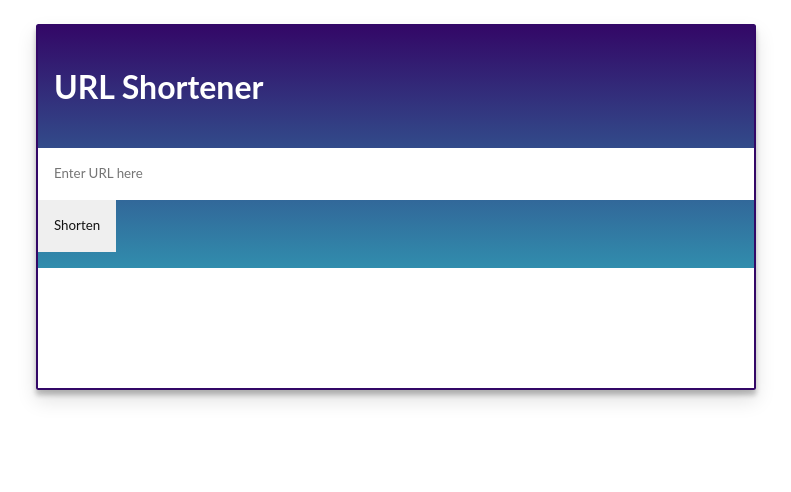
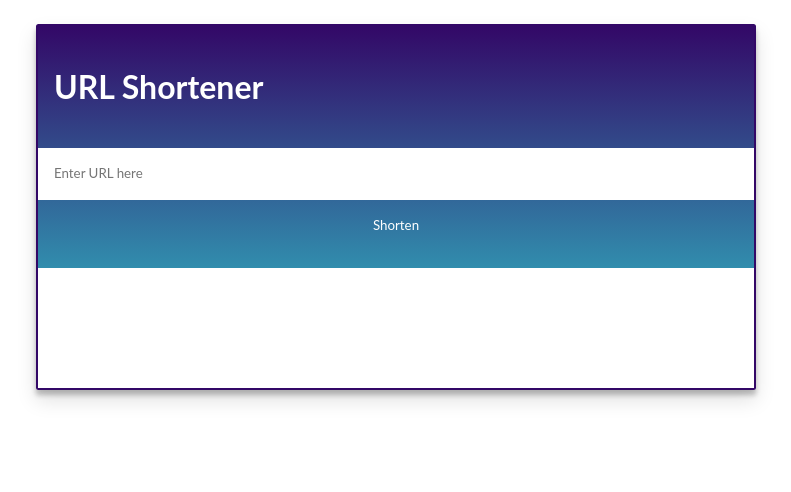
Before and after one commit to Momentwithace/url-shorten, a Django app: template urlshortnerapp/templates/index.html in a window 1280 px wide. Shown: the part 201-693 px from the top of the page, without its empty margins (244-1035 px from the left). Run offline with Django 4.2, Linux system fonts and the light colour scheme; the template is opened without the code that fills it, so the values that code supplies are empty; some libraries are stand-ins or nearby versions.

```diff
--- a/urlshortnerapp/templates/index.html
+++ b/urlshortnerapp/templates/index.html
@@ -55,15 +55,15 @@ input {
   display: flex;
 }
 
-/*button {*/
-/*  cursor: pointer;*/
-/*  flex: 1;*/
-/*  background-color: transparent;*/
-/*  color: white;*/
-/*  &:hover {*/
-/*    background-color: rgba(255, 255, 255, 0.5);*/
-/*  }*/
-/*}*/
+button {
+  cursor: pointer;
+  flex: 1;
+  background-color: transparent;
+  color: white;
+  /*&:hover {*/
+  /*  background-color: rgba(255, 255, 255, 0.5);*/
+  /*}*/
+}
 
 section {
   min-height: 120px;
--- a/urlshortnerapp/views.py
+++ b/urlshortnerapp/views.py
@@ -1,4 +1,5 @@
 from django.shortcuts import render
+
 
 # Create your views here.
 def index(request):
```
Also changed, not shown: urlshortnerapp/url.py (+3 -6 lines).
